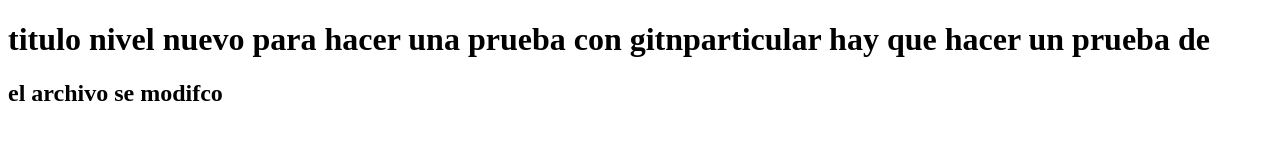
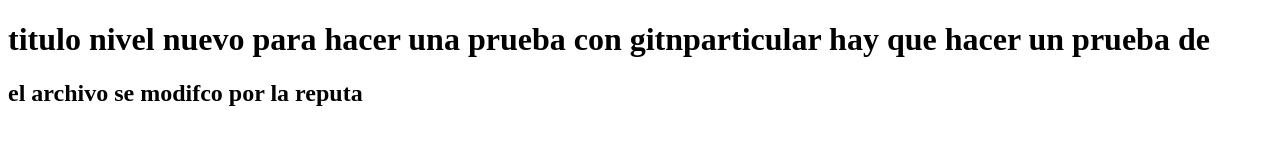
Before and after one commit to molinamachado/hellow, a plain HTML site: page index.html in a window 1280 px wide. Drawn offline with Linux system fonts and the light colour scheme.

Commit message:
el viejo oesta

```diff
--- a/index.html
+++ b/index.html
@@ -13,7 +13,7 @@
     <h1> titulo nivel nuevo para hacer una prueba con gitnparticular hay que hacer un prueba de
     </h1>
     <h2>
-        el archivo se modifco
+        el archivo se modifco por la reputa
     </h2>
 </body>
 
```
